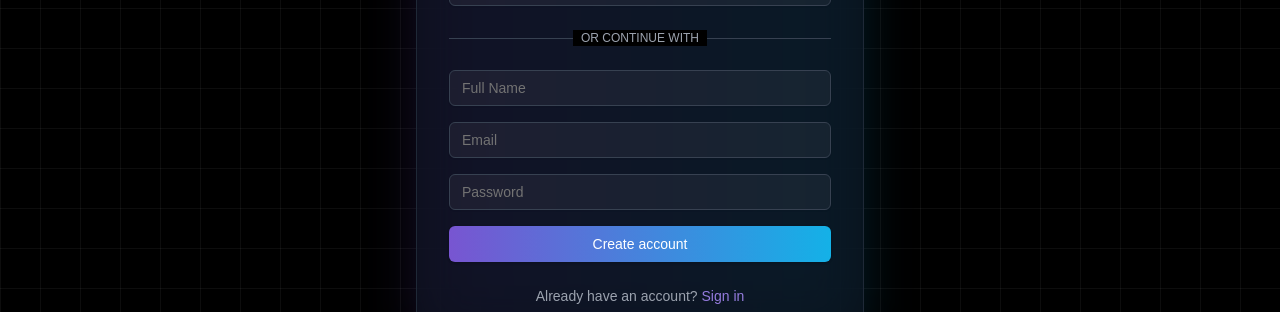
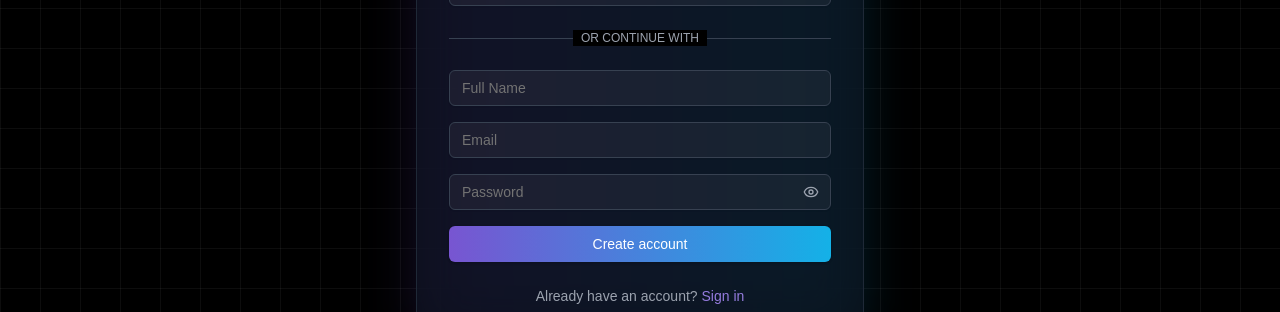
Before and after one commit to dipesh2508/Projecify, a Next.js app: page /register in a window 1280 px wide. Shown: the part 312-624 px from the top of the page. Built offline with nearby package versions, Linux system fonts and the light colour scheme.

Commit message:
feat:added validations to the auth forms

```diff
--- a/src/components/shared/forms/LoginForm.tsx
+++ b/src/components/shared/forms/LoginForm.tsx
@@ -3,28 +3,48 @@
 import { useState } from "react"
 import { useRouter } from "next/navigation"
 import Link from "next/link"
+import { useForm } from "react-hook-form"
+import { zodResolver } from "@hookform/resolvers/zod"
 import { Button } from "@/components/ui/button"
 import { Input } from "@/components/ui/input"
 import { useToast } from "@/hooks/use-toast"
 import { FcGoogle } from "react-icons/fc"
+import { Eye, EyeOff } from "lucide-react"
+import {
+  Form,
+  FormControl,
+  FormField,
+  FormItem,
+  FormMessage,
+} from "@/components/ui/form"
+import { loginSchema, type LoginInput } from "@/lib/validations/auth"
 
 export default function LoginForm() {
   const [isLoading, setIsLoading] = useState(false)
+  const [showPassword, setShowPassword] = useState(false)
   const router = useRouter()
   const { toast } = useToast()
 
-  async function onSubmit(event: React.FormEvent) {
-    event.preventDefault()
+  const form = useForm<LoginInput>({
+    resolver: zodResolver(loginSchema),
+    defaultValues: {
+      email: "",
+      password: "",
+    },
+  })
+
+  async function onSubmit(data: LoginInput) {
     setIsLoading(true)
 
     try {
       // Add login logic here
+      console.log(data)
       toast({
         title: "Success",
         description: "Logged in successfully",
       })
       router.push("/dashboard")
-    } catch (error: unknown) {
+    } catch (error) {
       toast({
         title: "Error",
         description: "Something went wrong",
@@ -56,23 +76,57 @@ export default function LoginForm() {
         </div>
       </div>
 
-      <form onSubmit={onSubmit} className="space-y-4">
-        <div className="space-y-2">
+      <Form {...form}>
+        <form onSubmit={form.handleSubmit(onSubmit)} className="space-y-4">
+          <FormField
+            control={form.control}
+            name="email"
+            render={({ field }) => (
+              <FormItem>
+                <FormControl>
                   <Input
+                    placeholder="Email"
+                    {...field}
                     type="email"
-            placeholder="Email"
                     disabled={isLoading}
                     className="bg-white/5 border-gray-700 focus-visible:ring-primary-500 text-gray-200"
-            required
                   />
+                </FormControl>
+                <FormMessage className="text-red-500" />
+              </FormItem>
+            )}
+          />
+          <FormField
+            control={form.control}
+            name="password"
+            render={({ field }) => (
+              <FormItem>
+                <FormControl>
+                  <div className="relative">
                     <Input
-            type="password"
+                      {...field}
                       placeholder="Password"
+                      type={showPassword ? "text" : "password"}
                       disabled={isLoading}
-            className="bg-white/5 border-gray-700 focus-visible:ring-primary-500 text-gray-200"
-            required
+                      className="bg-white/5 border-gray-700 focus-visible:ring-primary-500 text-gray-200 pr-10"
                     />
+                    <button
+                      type="button"
+                      onClick={() => setShowPassword(!showPassword)}
+                      className="absolute right-3 top-1/2 -translate-y-1/2 text-gray-400 hover:text-gray-300"
+                    >
+                      {showPassword ? (
+                        <EyeOff className="h-4 w-4" />
+                      ) : (
+                        <Eye className="h-4 w-4" />
+                      )}
+                    </button>
                   </div>
+                </FormControl>
+                <FormMessage className="text-red-500" />
+              </FormItem>
+            )}
+          />
 
           <Button
             type="submit"
@@ -82,6 +136,7 @@ export default function LoginForm() {
             {isLoading ? "Signing in..." : "Sign in"}
           </Button>
         </form>
+      </Form>
 
       <p className="text-center text-sm text-gray-400">
         Don&apos;t have an account?{" "}
--- a/src/components/shared/forms/RegisterForm.tsx
+++ b/src/components/shared/forms/RegisterForm.tsx
@@ -3,35 +3,54 @@
 import { useState } from "react"
 import { useRouter } from "next/navigation"
 import Link from "next/link"
+import { useForm } from "react-hook-form"
+import { zodResolver } from "@hookform/resolvers/zod"
 import { Button } from "@/components/ui/button"
 import { Input } from "@/components/ui/input"
 import { useToast } from "@/hooks/use-toast"
 import { FcGoogle } from "react-icons/fc"
+import { Eye, EyeOff } from "lucide-react"
+import {
+  Form,
+  FormControl,
+  FormField,
+  FormItem,
+  FormMessage,
+} from "@/components/ui/form"
+import { registerSchema, type RegisterInput } from "@/lib/validations/auth"
 
 export default function RegisterForm() {
   const [isLoading, setIsLoading] = useState(false)
+  const [showPassword, setShowPassword] = useState(false)
   const router = useRouter()
   const { toast } = useToast()
 
-  async function onSubmit(event: React.FormEvent) {
-    event.preventDefault()
+  const form = useForm<RegisterInput>({
+    resolver: zodResolver(registerSchema),
+    defaultValues: {
+      name: "",
+      email: "",
+      password: "",
+    },
+  })
+
+  async function onSubmit(data: RegisterInput) {
     setIsLoading(true)
 
     try {
       // Add registration logic here
+      console.log(data)
       toast({
         title: "Success",
         description: "Account created successfully",
       })
       router.push("/login")
-    } catch (error: unknown) {
-      if (error instanceof Error) {
+    } catch (error) {
       toast({
         title: "Error",
-          description: error.message || "Something went wrong. Please try again.",
+        description: "Something went wrong",
         variant: "destructive",
       })
-      }
       console.error(error)
     } finally {
       setIsLoading(false)
@@ -58,24 +77,73 @@ export default function RegisterForm() {
         </div>
       </div>
 
-      <form onSubmit={onSubmit} className="space-y-4">
+      <Form {...form}>
+        <form onSubmit={form.handleSubmit(onSubmit)} className="space-y-4">
+          <FormField
+            control={form.control}
+            name="name"
+            render={({ field }) => (
+              <FormItem>
+                <FormControl>
                   <Input
-          type="text"
                     placeholder="Full Name"
+                    {...field}
                     disabled={isLoading}
                     className="bg-white/5 border-gray-700 focus-visible:ring-primary-500 text-gray-200"
                   />
+                </FormControl>
+                <FormMessage className="text-red-500" />
+              </FormItem>
+            )}
+          />
+          <FormField
+            control={form.control}
+            name="email"
+            render={({ field }) => (
+              <FormItem>
+                <FormControl>
                   <Input
+                    placeholder="Email"
+                    {...field}
                     type="email"
-          placeholder="Email"
                     disabled={isLoading}
                     className="bg-white/5 border-gray-700 focus-visible:ring-primary-500 text-gray-200"
                   />
+                </FormControl>
+                <FormMessage className="text-red-500" />
+              </FormItem>
+            )}
+          />
+          <FormField
+            control={form.control}
+            name="password"
+            render={({ field }) => (
+              <FormItem>
+                <FormControl>
+                  <div className="relative">
                     <Input
-          type="password"
+                      {...field}
                       placeholder="Password"
+                      type={showPassword ? "text" : "password"}
                       disabled={isLoading}
-          className="bg-white/5 border-gray-700 focus-visible:ring-primary-500 text-gray-200"
+                      className="bg-white/5 border-gray-700 focus-visible:ring-primary-500 text-gray-200 pr-10"
+                    />
+                    <button
+                      type="button"
+                      onClick={() => setShowPassword(!showPassword)}
+                      className="absolute right-3 top-1/2 -translate-y-1/2 text-gray-400 hover:text-gray-300"
+                    >
+                      {showPassword ? (
+                        <EyeOff className="h-4 w-4" />
+                      ) : (
+                        <Eye className="h-4 w-4" />
+                      )}
+                    </button>
+                  </div>
+                </FormControl>
+                <FormMessage className="text-red-500" />
+              </FormItem>
+            )}
           />
 
           <Button
@@ -86,6 +154,7 @@ export default function RegisterForm() {
             {isLoading ? "Creating account..." : "Create account"}
           </Button>
         </form>
+      </Form>
 
       <p className="text-center text-sm text-gray-400">
         Already have an account?{" "}
--- /dev/null
+++ b/src/lib/validations/auth.ts
@@ -0,0 +1,28 @@
+import * as z from "zod"
+
+export const loginSchema = z.object({
+  email: z.string().email("Please enter a valid email address"),
+  password: z
+    .string()
+    .min(8, "Password must be at least 8 characters")
+    .max(100, "Password must be less than 100 characters"),
+})
+
+export const registerSchema = z.object({
+  name: z
+    .string()
+    .min(2, "Name must be at least 2 characters")
+    .max(50, "Name must be less than 50 characters"),
+  email: z.string().email("Please enter a valid email address"),
+  password: z
+    .string()
+    .min(8, "Password must be at least 8 characters")
+    .max(100, "Password must be less than 100 characters")
+    .regex(
+      /^(?=.*[a-z])(?=.*[A-Z])(?=.*\d)(?=.*[@$!%*?&])[A-Za-z\d@$!%*?&]{8,}$/,
+      "Password must contain at least one uppercase letter, one lowercase letter, one number and one special character"
+    ),
+})
+
+export type LoginInput = z.infer<typeof loginSchema>
+export type RegisterInput = z.infer<typeof registerSchema>
```
Lines whose indentation alone changed are shown as unchanged.
